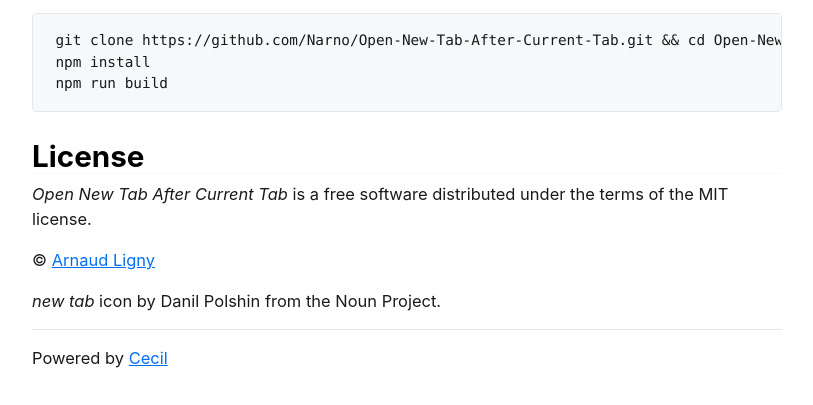
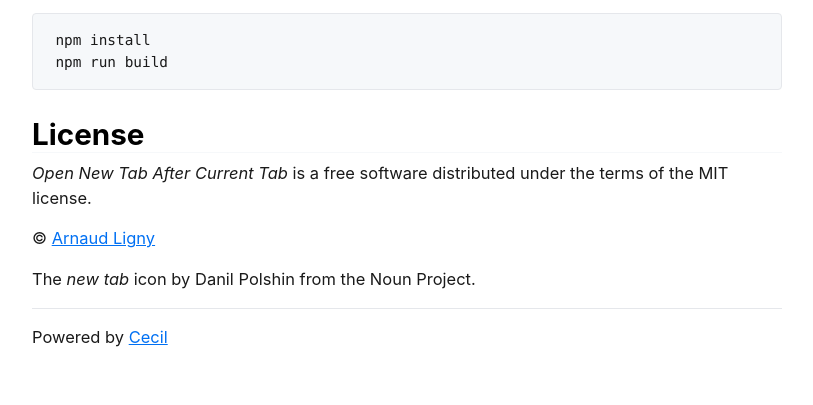
Before and after one commit to ArnaudLigny/Open-New-Tab-After-Current-Tab, a plain HTML site: page index.html in a window 1280 px wide. Shown: the part 1303-1708 px from the top of the page, without its empty margins (233-1046 px from the left). Drawn offline with Linux system fonts and the light colour scheme.

Commit message:
Narno published a site update

```diff
--- a/atom.xml
+++ b/atom.xml
@@ -5,7 +5,7 @@
   <subtitle><![CDATA[Google Chrome extension that opens new tab after the active tab, instead of last position.]]></subtitle>
   <link href="/atom.xml" rel="self" type="application/atom+xml" />
   <link href="/" rel="alternate" type="text/html" />
-  <updated>2021-06-07T13:04:34+02:00</updated>
+  <updated>2021-06-07T13:24:59+02:00</updated>
   <author>
     <name>Open-New-Tab-After-Current-Tab</name>
     <uri>/</uri>
--- a/index.html
+++ b/index.html
@@ -31,13 +31,12 @@
 <p><img src="docs/Open-New-Tab-After-Current-Tab.gif" alt="Demo" width="600" loading="lazy" /></p>
 <h2>Development</h2>
 <p><a href="https://travis-ci.com/Narno/Open-New-Tab-After-Current-Tab"><img src="https://travis-ci.com/Narno/Open-New-Tab-After-Current-Tab.svg" alt="Build Status" /></a></p>
-<pre><code class="language-bash">git clone https://github.com/Narno/Open-New-Tab-After-Current-Tab.git &amp;&amp; cd Open-New-Tab-After-Current-Tab
-npm install
+<pre><code class="language-bash">npm install
 npm run build</code></pre>
 <h2>License</h2>
 <p><em>Open New Tab After Current Tab</em> is a free software distributed under the terms of the MIT license.</p>
 <p>© <a href="https://arnaudligny.fr">Arnaud Ligny</a></p>
-<p><em>new tab</em> icon by Danil Polshin from the Noun Project.</p>
+<p>The <em>new tab</em> icon by Danil Polshin from the Noun Project.</p>
     </main>
 
 
```
